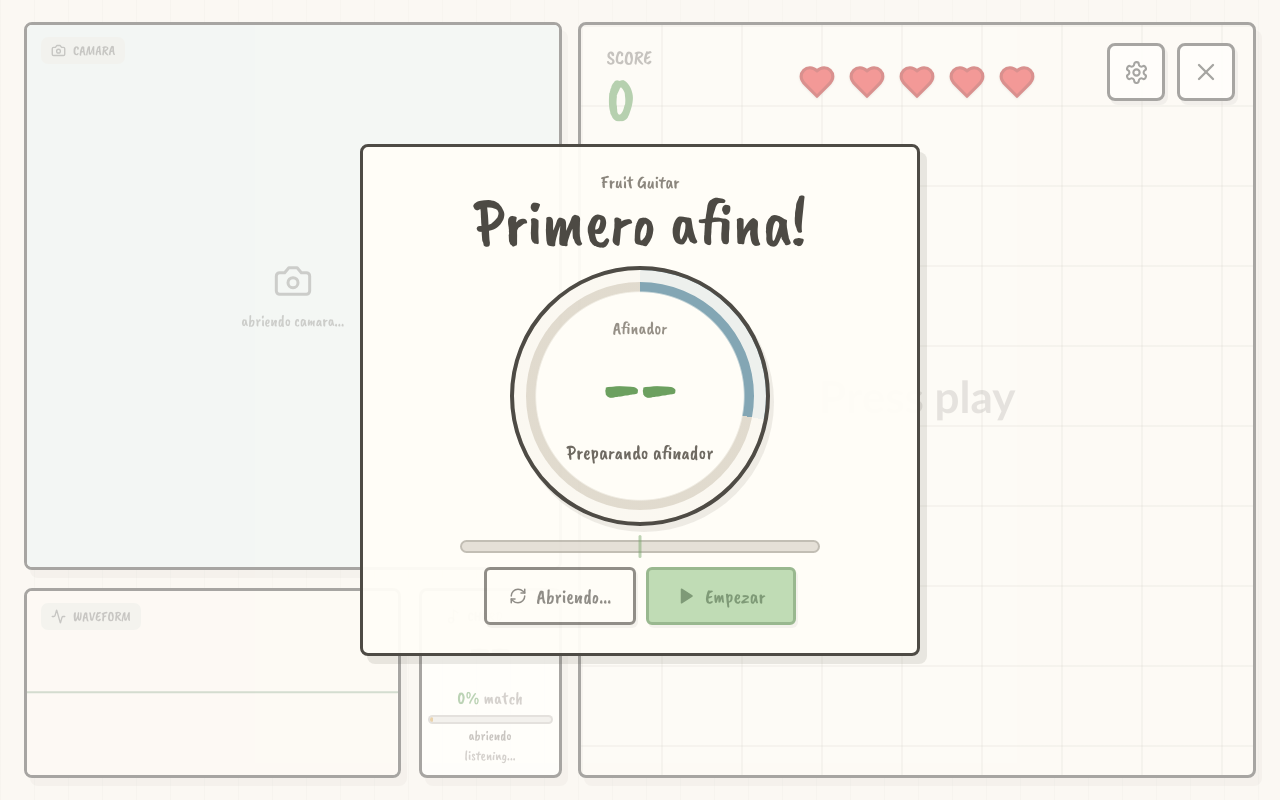
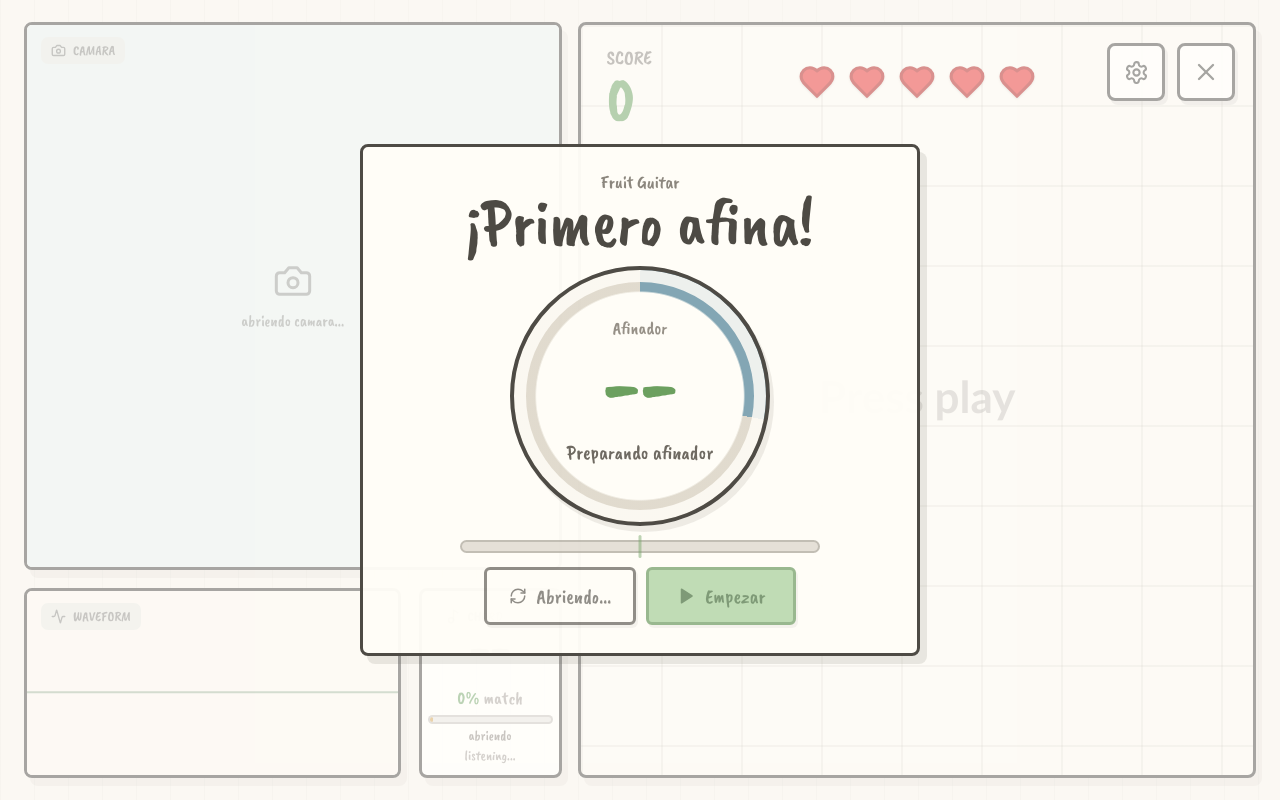
Before and after one commit to Angelet-code/FruitGuitar, a React (Vite) app: page / in a window 1280 px wide. Built offline with nearby package versions, Linux system fonts and the light colour scheme; no server answers.

Commit message:
Fix tuner dialog punctuation

```diff
--- a/src/components/TuningDialog.tsx
+++ b/src/components/TuningDialog.tsx
@@ -23,7 +23,7 @@
     <div className="tuning-card" role="dialog" aria-modal="true" aria-labelledby="tuning-title">
       <div className="tuning-heading">
         <span className="tuning-kicker">Fruit Guitar</span>
-        <h1 id="tuning-title">Primero afina!</h1>
+        <h1 id="tuning-title">¡Primero afina!</h1>
       </div>
 
       <div
```
